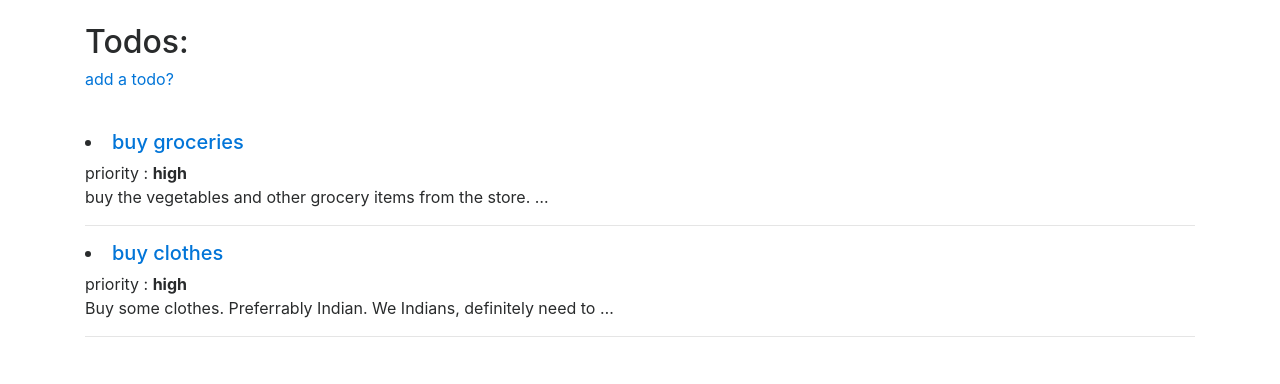
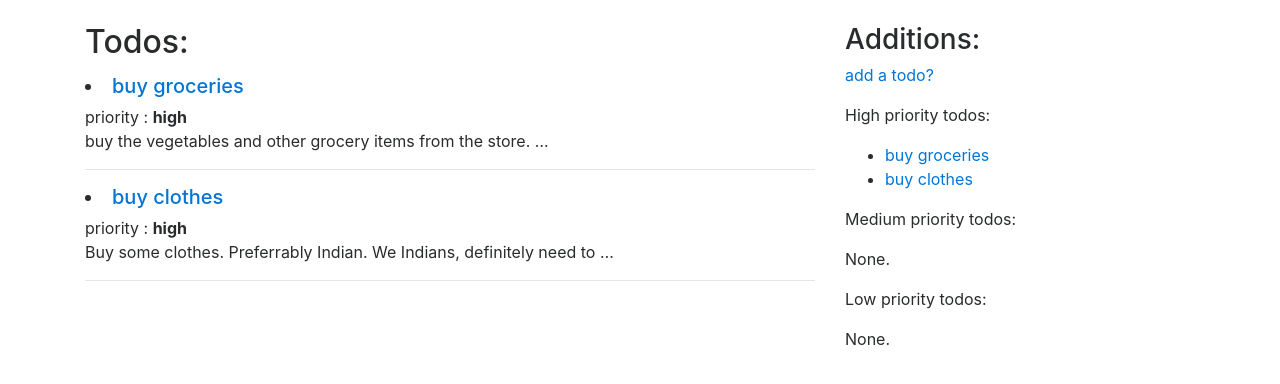
Before and after one commit to raul-jr3/todo, a Django app: page / in a window 1280 px wide. Shown: the top 384 px of the page. Run offline with Django 3.2, Linux system fonts and the light colour scheme; data comes from the database, SQL or seed files in the repository; both versions use the stored data as it was after the commit; some libraries are stand-ins or nearby versions.

Commit message:
few additions

```diff
--- /dev/null
+++ b/todo_app/static/todo_app/styles.css
@@ -0,0 +1,6 @@
+#list{
+	position: absolute;
+	top: 15px;
+	left: 100px;
+	right: 15px;
+}
--- a/todo_app/templates/base.html
+++ b/todo_app/templates/base.html
@@ -1,5 +1,6 @@
 {% load static %}
 {% load crispy_forms_tags %}
+{% load blog_tags %}
 
 <!DOCTYPE html>
 <html>
@@ -8,11 +9,29 @@
 	<meta name="viewport" content="width=device-width, initial-scale=1">
 	<title>{% block title %}{% endblock %}</title>
 	<link rel="stylesheet" type="text/css" href="{% static "css/bootstrap.min.css" %}">
+	<link rel="stylesheet" type="text/css" href="{% static "todo_app/styles.css" %}">
 </head>
 <body>
 	<div class="container">
-		{% block content %}
-		{% endblock %}
+		<div class="row">
+			<div class="col-md-8">
+				{% block content %}
+				{% endblock %}
+			</div>
+			<div class="col-md-4">
+				{% block side %}
+					<br>
+					<h3>Additions:</h3>
+					<p><a href="{% url "todo:post" %}">add a todo?</a></p>
+					<p>High priority todos:</p>
+					<p id="list">{% high_priority 3 %}</p>
+					<p>Medium priority todos:</p>
+					<p id="list">{% medium_priority 3 %}</p>
+					<p>Low priority todos:</p>
+					<p id="list">{% low_priority 3 %}</p>
+				{% endblock %}
+			</div>
+		</div>
 	</div>
 </body>
 </html>
--- a/todo_app/templates/todo_app/delete.html
+++ b/todo_app/templates/todo_app/delete.html
@@ -11,4 +11,5 @@
 	<h3>Todo</h3>
 	<br>
 	<p>The post "{{ todo.title }}" was successfully deleted. <a href="{% url "todo:home" %}">Go back home?</a></p>
+	<p><a href="{% url "todo:post" %}">add todo?</a></p>
 {% endblock %}
--- a/todo_app/templates/todo_app/home_page.html
+++ b/todo_app/templates/todo_app/home_page.html
@@ -8,7 +8,7 @@
 
 {% block content %}
 	<br>
-	<h2>Todos: </h2><p><a href="{% url "todo:post" %}">add a todo?</a></p><br>
+	<h2>Todos: </h2><p>
 	{% if todos %}
 		{% for todo in todos %}
 			<h5><li><a href="{{ todo.get_absolute_url }}">{{ todo.title }}</a></li></h5>
--- /dev/null
+++ b/todo_app/templates/todo_app/priorities.html
@@ -0,0 +1,9 @@
+{% if todos %}
+	<ul>
+		{% for todo in todos %}
+			<li><a href="{{ todo.get_absolute_url }}">{{ todo.title }}</a></li>
+		{% endfor %}
+	</ul>
+{% else %}
+	<p>None</p>
+{% endif %}
--- /dev/null
+++ b/todo_app/templates/todo_app/priority_low.html
@@ -0,0 +1,9 @@
+{% if todos %}
+	<ul>
+		{% for todo in todos %}
+			<li><a href="{{ todo.get_absolute_url }}">{{ todo.title }}</a></li>
+		{% endfor %}
+	</ul>
+{% else %}
+	<p>None.</p>
+{% endif %}
--- /dev/null
+++ b/todo_app/templates/todo_app/priority_medium.html
@@ -0,0 +1,9 @@
+{% if todos %}
+	<ul>
+		{% for todo in todos %}
+			<li><a href="{{ todo.get_absolute_url }}">{{ todo.title }}</a></li>
+		{% endfor %}
+	</ul>
+{% else %}
+	<p>None.</p>
+{% endif %}
--- /dev/null
+++ b/todo_app/templatetags/blog_tags.py
@@ -0,0 +1,20 @@
+from django import template
+
+from ..models import Todo
+
+register = template.Library()
+
+@register.inclusion_tag('todo_app/priorities.html')
+def high_priority(count = 5):
+	todos = Todo.objects.filter(priority = 'high').order_by('-created')[:count]
+	return {'todos':todos}
+
+@register.inclusion_tag('todo_app/priority_low.html')
+def low_priority(count = 5):
+	todos = Todo.objects.filter(priority = 'low').order_by('-created')[:count]
+	return {'todos':todos}
+
+@register.inclusion_tag('todo_app/priority_medium.html')
+def medium_priority(count = 5):
+	todos = Todo.objects.filter(priority = 'medium').order_by('-created')[:count]
+	return {'todos':todos}
```
Also changed, not shown: db.sqlite3, todo_app/templatetags/__init__.py (added).
